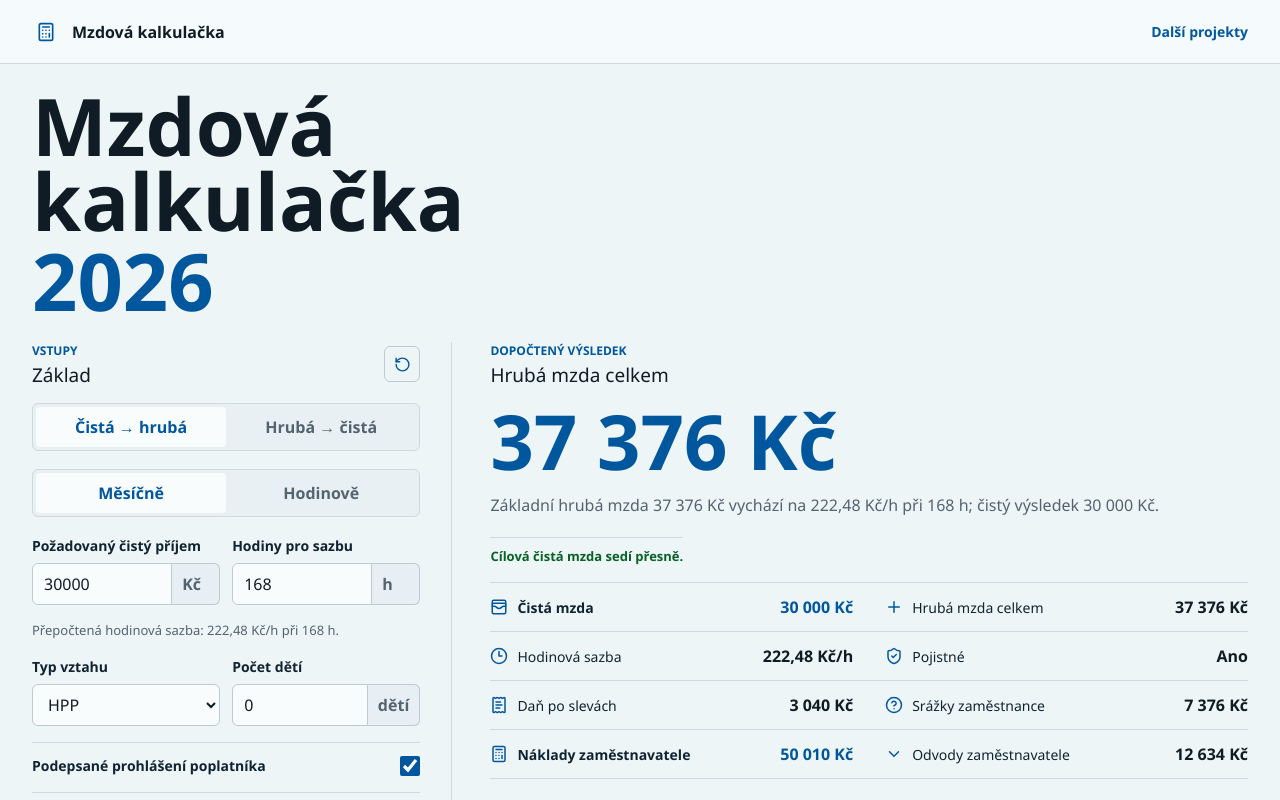
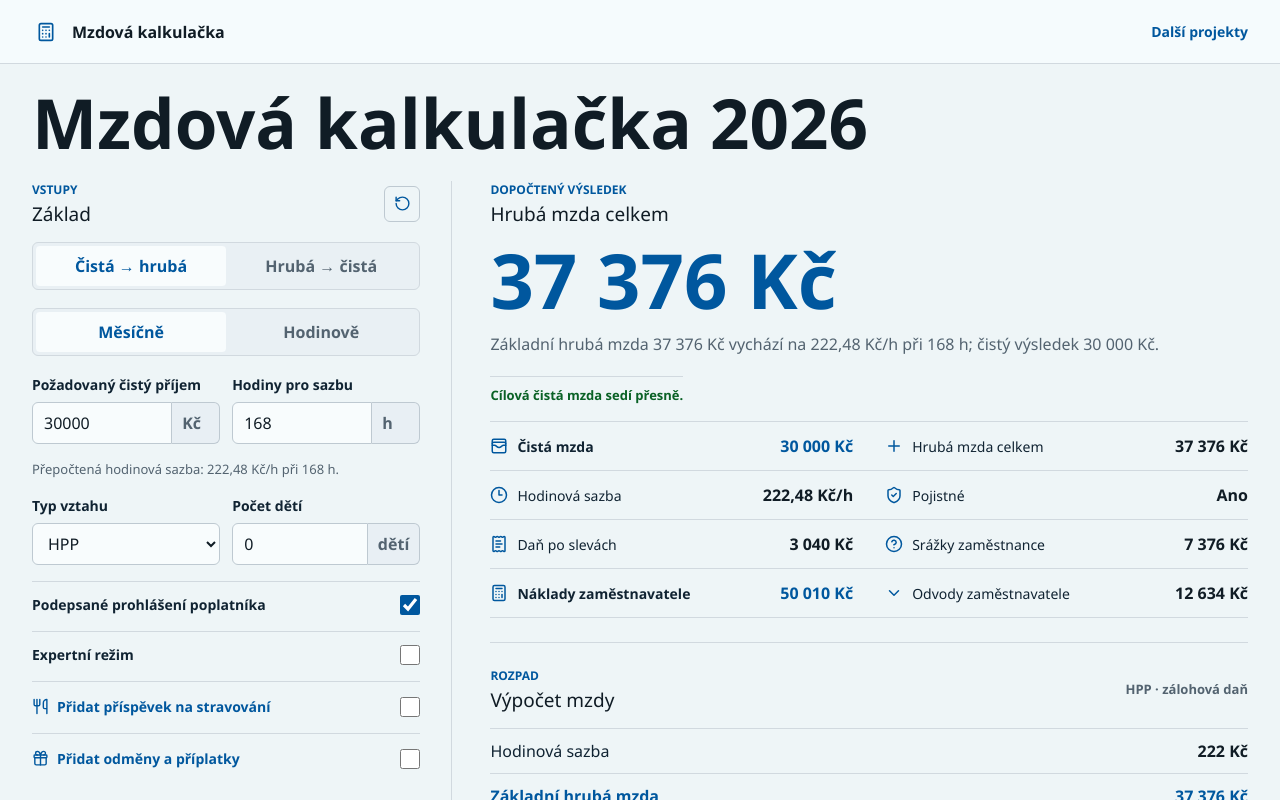
Before and after one commit to vvitovec/mzdy, a Next.js app: page / in a window 1280 px wide. Shown: the top 800 px of the page. Built offline with nearby package versions, Linux system fonts and the light colour scheme.

Commit message:
one line boss

```diff
--- a/src/app/globals.css
+++ b/src/app/globals.css
@@ -157,24 +157,11 @@ p {
 
 h1 {
   color: var(--easyflex-text);
-  font-size: clamp(42px, 6.2vw, 88px);
+  font-size: clamp(34px, 5.4vw, 72px);
   font-weight: 900;
-  line-height: 0.94;
+  line-height: 1;
   margin-bottom: 0;
-  max-width: 760px;
-}
-
-.hero-title {
-  display: grid;
-  gap: 6px;
-}
-
-.hero-title span {
-  display: block;
-}
-
-.hero-title span:last-child {
-  color: var(--easyflex-blue);
+  white-space: nowrap;
 }
 
 h2 {
@@ -705,7 +692,7 @@ a:focus-visible {
   }
 
   h1 {
-    font-size: 42px;
+    font-size: clamp(28px, 9.2vw, 42px);
   }
 
   .input-pane,
--- a/src/components/payroll-calculator.tsx
+++ b/src/components/payroll-calculator.tsx
@@ -235,10 +235,7 @@ export function PayrollCalculator() {
       <section className="content">
         <header className="page-heading">
           <div>
-            <h1 className="hero-title">
-              <span>Mzdová kalkulačka</span>
-              <span>2026</span>
-            </h1>
+            <h1>Mzdová kalkulačka 2026</h1>
           </div>
         </header>
 
```
